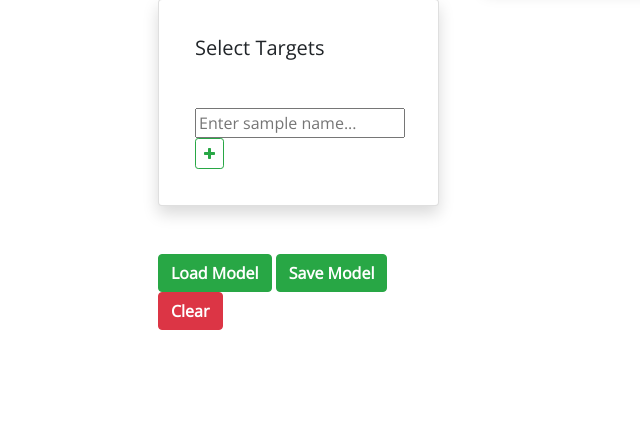
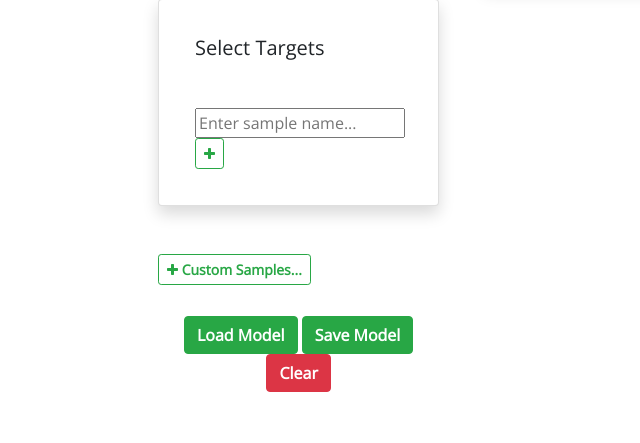
Before and after one commit to AdmixturePy/admixturepy, a Flask app: page /pymonte in a window 1280 px wide. Shown: the part 357-800 px from the top of the page, without its empty margins (0-640 px from the left). Run offline with Flask 3, Linux system fonts and the light colour scheme; data that the repository does not hold is empty; parts of the project's set-up code (start-up, migrations or seed data) failed here and were passed over; some libraries are stand-ins or nearby versions.

Commit message:
Add custom samples functionality

```diff
--- a/src/static/js/calculator.js
+++ b/src/static/js/calculator.js
@@ -1,5 +1,6 @@
 function AddToInternalList(input_source, html_list_element, actual_list, removal_func, direct_add=false)
 {
+    var custom_source = false;
     // direct_add will directly use input_source while not having it means the function will query the element
     // selector and the input_source is an actual HTML element to be queryed.
     // This is to ensure the same function is used by both the UI and the JSON loader under "LoadModel()".
@@ -12,11 +13,20 @@ function AddToInternalList(input_source, html_list_element, actual_list, removal
         source_to_add = document.getElementById(input_source).value;
         document.getElementById(input_source).value = "";
     }
-    // Check if sample exists
-    if(!g25_sample_list.includes(source_to_add))
+
+    // Check if sample is custom
+    if(source_to_add.startsWith('User > '))
     {
-        DisplayErrorMessage('Error: No such sample "' + source_to_add + '" in list of available samples!');
-        return;
+        custom_source = true;
+    }
+    else
+    {
+        // Check if sample exists
+        if(!g25_sample_list.includes(source_to_add))
+        {
+            DisplayErrorMessage('Error: No such sample "' + source_to_add + '" in list of available samples!');
+            return;
+        }
     }
 
     if(source_to_add == "")
@@ -30,13 +40,13 @@ function AddToInternalList(input_source, html_list_element, actual_list, removal
         DisplayWarningMessage('Warning: It is already added to the required list. Not adding.');
         return;
     }
-    // If it's a target add to distance calculator
-    if(actual_list == g25_targets)
-    {
-        AddDistanceButton(source_to_add);
-    }
     // Limit text output to 20 characters (otherwise it can cause weird glitches)
     var element_text = source_to_add
+    if(custom_source == true)
+    {
+        element_text = element_text.replace('User > ', '');
+    }
+
     if(element_text.length > 20)
     {
         element_text = element_text.slice(0, 17)
@@ -55,10 +65,20 @@ function AddToInternalList(input_source, html_list_element, actual_list, removal
     // This is to center the button
     content += '<div class="d-flex align-items-center justify-content-center">'
     // Add the icon from Font Awesome
-    content += '<span class="fa fa-sm fa-minus"></span></div></button></li></div>';
+    content += '<span class="fa fa-sm fa-minus"></span></div></button>';
+    if(custom_source == true)
+    {
+        content += '<span style="font-size:8px;position:absolute;bottom:0;left:1%;"><b>Custom</b></span>';
+    }
+    content += '</li></div>';
 
     $(html_list_element).append(content);
     actual_list.push(source_to_add);
+    // If it's a target add to distance calculator
+    if(actual_list == g25_targets)
+    {
+        AddDistanceButton(source_to_add);
+    }
 }
 
 // Add the distance button when an element is added to the target list
@@ -177,7 +197,24 @@ function PyMonte()
     // Disable the button
     $('#pymonte_button').prop('disabled', true);
     // Request output in form of a table.
-    var data = JSON.stringify({"sources": g25_sources, "targets": g25_targets, "table": true , "table_id": table_id});
+
+    // Remove prefix 'User >' from the samples before sending
+    g25_sources_cleaned = []
+    g25_targets_cleaned = []
+
+    for(var i = 0; i < g25_sources.length; i++)
+    {
+        var src = g25_sources[i];
+        g25_sources_cleaned.push(src.replace("User > ", ""));
+    }
+
+    for(var i = 0; i < g25_targets.length; i++)
+    {
+        var tgt = g25_targets[i];
+        g25_targets_cleaned.push(tgt.replace("User > ", ""));
+    }
+
+    var data = JSON.stringify({"sources": g25_sources_cleaned, "targets": g25_targets_cleaned, "table": true , "table_id": table_id, "custom_samples": custom_samples_list});
     xhr.send(data);
 }
 
@@ -224,7 +261,7 @@ function LoadModelFromJSONString(JSON_string)
     }
 }
 // Loads a model from JSON into the view.
-function LoadModel()
+function LoadModelFromFile()
 {
     if(document.getElementById("input_model_file").value == "")
     {
--- a/src/static/js/distance.js
+++ b/src/static/js/distance.js
@@ -27,6 +27,18 @@ function GetDistance(target)
         }
     }
 
-    var data = JSON.stringify({ "target": target, "sources": g25_sources, "table": true });
+    // Remove prefix 'User >' from the samples before sending
+    g25_sources_cleaned = []
+    for(var i = 0; i < g25_sources.length; i++)
+    {
+        var src = g25_sources[i];
+        g25_sources_cleaned.push(src.replace("User > ", ""));
+    }
+    if(target.startsWith('User > '))
+    {
+        target = target.replace('User > ', '');
+    }
+
+    var data = JSON.stringify({ "target": target, "sources": g25_sources_cleaned, "table": true, "custom_samples": custom_samples_list });
     xhr.send(data);
 }
--- a/src/static/js/helper.js
+++ b/src/static/js/helper.js
@@ -38,3 +38,57 @@ function RemoveParentElement(e)
 {
     e.parentElement.remove();
 }
+
+// Parse CSV file
+function GetSampleNamesFromCSV(csv_string)
+{
+    sample_names = [];
+    sample_strings = [];
+    try
+    {
+        sample_array = csv_string.split("\n");
+        for(var i = 0; i < sample_array.length; i++)
+        {
+            if(sample_array[i] != "")
+            {
+                sample_strings.push(sample_array[i]);
+                sample_names.push(sample_array[i].split(",")[0]);
+            }
+        }
+    }
+    catch
+    {
+        DisplayErrorMessage("Error: Cannot parse CSV.");
+        return [[], []];
+    }
+
+    return [sample_names, sample_strings];
+}
+
+// Load custom samples from "custom_samples_input"
+function LoadCustomSamples()
+{
+    // Empty all internal lists
+    g25_sample_list = [];
+    custom_samples_list = [];
+    custom_sample_names = [];
+    $("#g25_sample_list").empty();
+
+    // Reload samples
+    GetG25SampleList();
+    result = GetSampleNamesFromCSV($("#custom_samples_input").val());
+    custom_sample_names = result[0];
+    custom_samples_list =  result[1];
+
+    // Prepare to add them to options list
+    contents = []
+    for(let name of custom_sample_names)
+    {
+        // Add a 'User >' prefix
+        option_value = 'User > ' + name;
+        contents.push('<option value="' + option_value + '">');
+    }
+
+    // Add these to the list
+    $("#g25_sample_list").append(contents.join(""));
+}
--- a/src/static/js/oninit_calculator.js
+++ b/src/static/js/oninit_calculator.js
@@ -1,4 +1,5 @@
 var g25_sample_list = []
+var custom_samples_list = []
 var g25_sources = []
 var g25_targets = []
 
--- a/src/static/js/oninit_pca.js
+++ b/src/static/js/oninit_pca.js
@@ -1,5 +1,7 @@
 var g25_sample_list = []
 var selected_samples = []
+var custom_sample_names = []
+var custom_samples_list = []
 var X_array = []
 var Y_array = []
 var Z_array = []
--- a/src/templates/calculator.html
+++ b/src/templates/calculator.html
@@ -97,8 +97,12 @@ PyAdam Calculator
                     </div>
                 </div>
             </div>
+            <!--- ADD CUSTOM SAMPLES BOX --->
+            <div class="col-12" style="padding-bottom:10%">
+                <button class="btn btn-sm btn-outline-success" data-toggle="modal" data-target="#custom_samples_form"><span class="fa fa-plus"></span> <b>Custom Samples...</b></button>
+            </div>
             <!--- LOAD AND SAVE MODEL BUTTONS --->
-            <div class="col-12 padding-bottom: 5%;">
+            <div class="col-12 text-center">
                 <button class="btn btn-success" data-toggle="modal" data-target="#load_model_form"><b>Load Model</b></button>
                 <button class="btn btn-success" onClick="SaveModel()"><b>Save Model</b></button>
                 <button class="btn btn-danger" onClick="EmptyResult()"><b>Clear</b></button>
@@ -167,12 +171,35 @@ PyAdam Calculator
                 </div>
                 <div class="modal-footer">
                     <button type="button" class="btn btn-primary" data-dismiss="modal"
-                        onClick="LoadModel()">Add</button>
+                        onClick="LoadModelFromFile()">Load Model</button>
                     <button type="button" class="btn btn-secondary" data-dismiss="modal">Close</button>
                 </div>
             </div>
         </div>
     </div>
+
+    <div class="modal fade" id="custom_samples_form" tabindex="-1" role="dialog"
+        aria-labelledby="custom_samples_form_title" aria-hidden="true">
+        <div class="modal-dialog" role="document">
+            <div class="modal-content">
+                <div class="modal-header">
+                    <h5 class="modal-title" id="custom_samples_form_title">Custom Samples</h5>
+                    <button type="button" class="close" data-dismiss="modal" aria-label="Close">
+                        <span aria-hidden="true">&times;</span>
+                    </button>
+                </div>
+                <div class="modal-body">
+                    <textarea style="width: 99%;" name="custom_samples" id="custom_samples_input" rows="10" placeholder="Paste Global25 CSV data here..."></textarea>
+                </div>
+                <div class="modal-footer">
+                    <button type="button" class="btn btn-primary" data-dismiss="modal"
+                        onClick="LoadCustomSamples()">Load Samples into Calculator</button>
+                    <button type="button" class="btn btn-secondary" data-dismiss="modal">Close</button>
+                </div>
+            </div>
+        </div>
+    </div>
+
 </div>
 
 <!--- LIST IS APPENDED TO BY CALCULATOR.JS AFTER RECEIVING JSON FROM SERVER --->
```
Also changed, not shown: src/static/js/pca.js (+31 -7 lines), src/templates/pca.html (+29 -3 lines), src/webMonte.py (+46 -6 lines), README.md.
